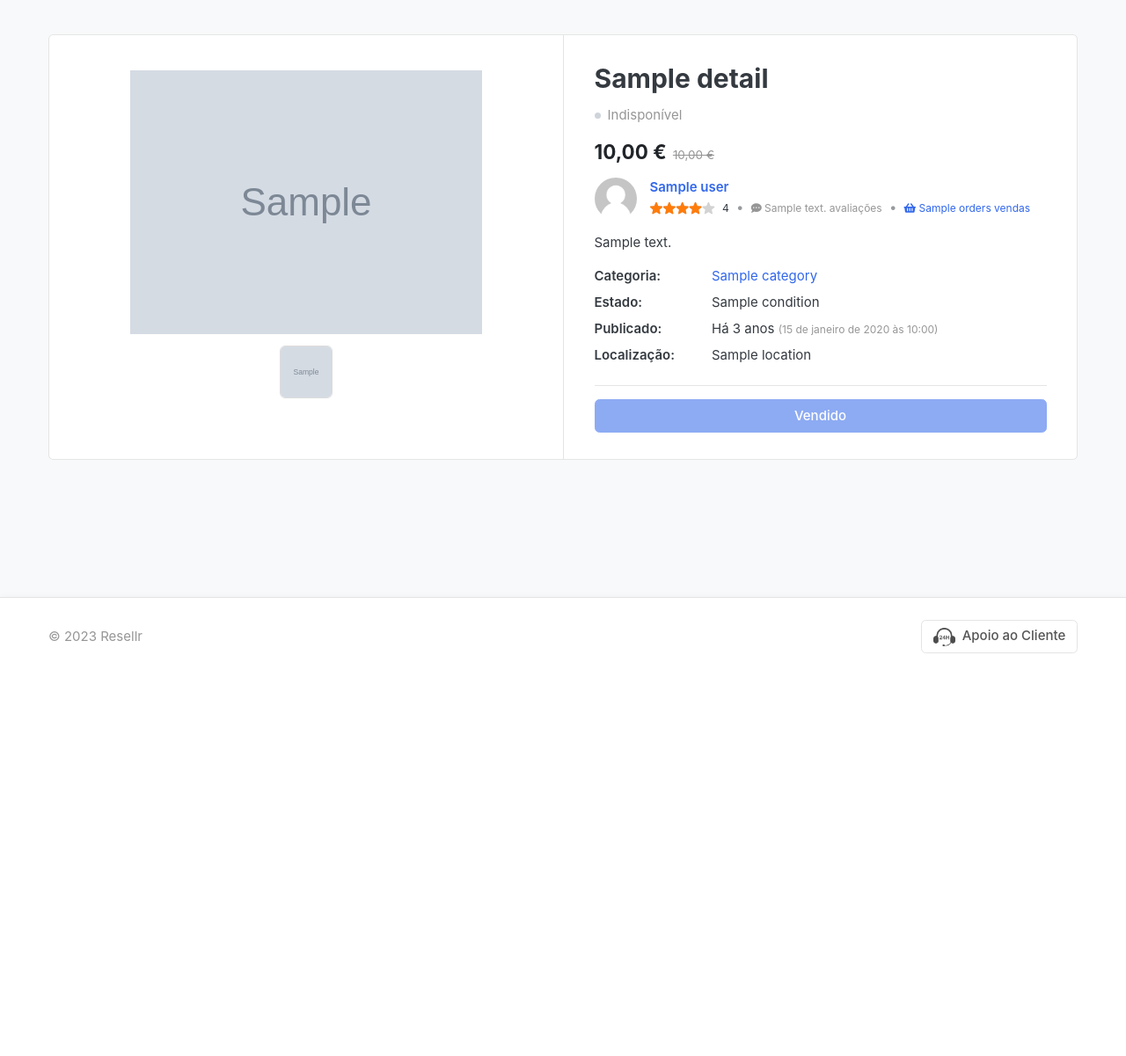
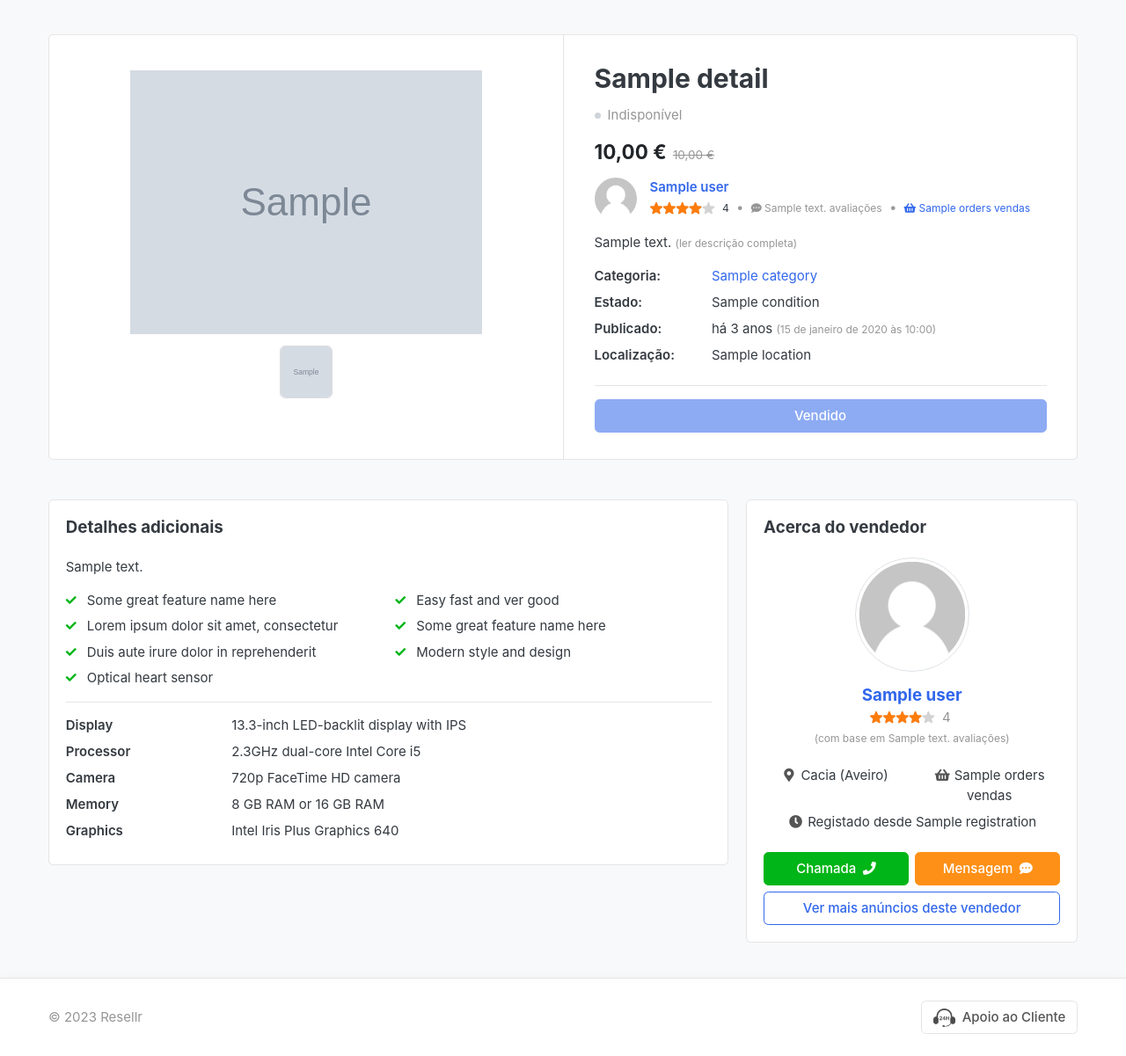
Before and after one commit to jtsimoes/EGS, a Flask app: template frontend/templates/item.html in a window 1280 px wide. Shown: the part 210-1411 px from the top of the page at 88% size. Before the commit the page ends 953 px from the top, so only its background shows below. Run offline with Flask 2, Linux system fonts and the light colour scheme; the template is opened without the code that fills it: most values are stand-ins (such as "Sample title", 1, 10 or a date in 2020); grey boxes marked "Sample" are stand-in pictures; some web fonts are replaced.

Commit message:
Added overview and seller components on item details template

```diff
--- a/frontend/main.py
+++ b/frontend/main.py
@@ -94,9 +94,11 @@ async def item(request: Request, id: str):
         "rating": float("{:.1f}".format(float(4.46))),
         "orders": 420,  # TODO: Move this to user profile
         "reviews": 68,  # TODO: Move this to user profile
+        "phone": 123456789,  # TODO: Move this to user profile
+        "registration": "2022-01-10 02:34:00",  # TODO: Move this to user profile
         "image": "https://www.slntechnologies.com/wp-content/uploads/2017/08/ef3-placeholder-image.jpg",
         "quantity": 5,  # TODO: Remove this
-        "location": "Aradas - Aveiro",
+        "location": "Aradas (Aveiro)",
         "condition": "Usado",
         "availability": 1
     }
--- a/frontend/templates/item.html
+++ b/frontend/templates/item.html
@@ -70,9 +70,8 @@
 								</div>
 								<figcaption class="info">
 									<p class="font-weight-bold mb-0 pb-0">
-										<a href="/profiles/TODO" title="Ver mais produtos deste vendedor"
-											data-name="product_desc">{{
-											details.user }}</a>
+										<a href="/profiles/TODO" data-name="product_desc">
+											{{ details.user }}</a>
 									</p>
 									<div class="rating-wrap">
 										<ul class="rating-stars">
@@ -96,12 +95,15 @@
 								</figcaption>
 							</figure>
 
-							<p class="text-justify">{{ details.description }}</p>
+							<p class="text-justify">{{ details.description | truncate(200, False, '...') }}
+								<a href="#details" class="text-muted small">(ler descrição completa)</a>
+							</p>
 
 							<dl class="row">
 								<dt class="col">Categoria:</dt>
 								<dd class="col-sm-9">
-									<a href="/items?category=TODO" title="Ver mais produtos nesta categoria">{{ details.category }}</a>
+									<a href="/items?category=TODO" title="Ver mais anúncios nesta categoria">
+										{{ details.category }}</a>
 								</dd>
 							</dl>
 							<dl class="row">
@@ -157,19 +159,104 @@
 
 
 
-		<!-- ============================ PRODUCT FEEDBACK & RELATED PRODUCTS ================================= -->
-		<div class="row mt-4 justify-content-between">
-			<div class="col-md-8 pr-5" id="product-feedback"></div>
 
-			<div class="col-md-4 pt-5 mt-3" id="section-related" style="display: none;">
-				<div class="card mt-5">
-					<div class="card-body" id="product-related">
-						<h5 class="card-title mb-4">Produtos sugeridos</h5>
+
+
+		<div class="row mt-5" id="details">
+			<div class="col-lg-8">
+				<!-- =================== COMPONENT SPECS ====================== -->
+				<div class="card">
+					<article class="card-body">
+						<h5 class="card-title mb-4">Detalhes adicionais</h5>
+						<p>{{ details.description }}</p>
+
+						<ul class="list-check cols-two">
+							<li>Some great feature name here</li>
+							<li>Lorem ipsum dolor sit amet, consectetur</li>
+							<li>Duis aute irure dolor in reprehenderit</li>
+							<li>Optical heart sensor</li>
+							<li>Easy fast and ver good</li>
+							<li>Some great feature name here</li>
+							<li>Modern style and design</li>
+						</ul>
+						<hr>
+						<dl class="row">
+							<dt class="col-sm-3">Display</dt>
+							<dd class="col-sm-9">13.3-inch LED-backlit display with IPS</dd>
+
+							<dt class="col-sm-3">Processor</dt>
+							<dd class="col-sm-9">2.3GHz dual-core Intel Core i5</dd>
+
+							<dt class="col-sm-3">Camera</dt>
+							<dd class="col-sm-9">720p FaceTime HD camera</dd>
+
+							<dt class="col-sm-3">Memory</dt>
+							<dd class="col-sm-9">8 GB RAM or 16 GB RAM</dd>
+
+							<dt class="col-sm-3">Graphics</dt>
+							<dd class="col-sm-9">Intel Iris Plus Graphics 640</dd>
+						</dl>
+
+					</article>
+				</div>
+				<!-- =================== COMPONENT SPECS END// ================== -->
+			</div>
+			<div class="col-lg-4">
+				<!-- =================== COMPONENT SELLER ====================== -->
+				<article class="card">
+					<div class="card-body">
+						<h5 class="card-title mb-4">Acerca do vendedor</h5>
+						<div class="mb-3 text-center">
+							<img src="/static/images/misc/avatar.jpg" width="130" height="130"
+								class="img-thumbnail rounded-circle">
+						</div>
+						<div class="mb-3 text-center">
+							<a href="/profiles/TODO" class="h5 title">{{ details.user }}</a>
+							<div class="rating-wrap mb-3">
+								<ul class="rating-stars">
+									<li class="stars-active" style="width:{{ details.rating * 100 / 5 }}%;">
+										<img src="/static/images/icons/stars-active.svg" alt="">
+									</li>
+									<li>
+										<img src="/static/images/icons/stars-disable.svg" alt="">
+									</li>
+								</ul>
+								<span class="label-rating text-muted">{{ details.rating }}</span>
+								<p class="small text-muted mt-1">(com base em {{ details.reviews }} avaliaç{{ 'ão' if
+									details.reviews == 1
+									else 'ões' }})</p>
+							</div>
+						</div>
+						<div class="my-4 text-center">
+							<ul class="cols-two mb-2" style="padding-inline-start: 0;">
+								<p class="mb-0"><i class="fas fa-map-marker-alt fa-fw text-secondary"></i> Cacia
+									(Aveiro)
+								</p>
+								<p class="mb-0"><i class="fas fa-shopping-basket fa-fw text-secondary"></i>
+									{{ details.orders }} venda{{ '' if details.orders == 1 else 's' }}
+								</p>
+							</ul>
+							<p><i class="fas fa-clock fa-fw text-secondary"></i>
+								Registado desde <time id="date-registration">{{ details.registration }}</time>
+							</p>
+						</div>
+						<div class="d-flex justify-content-around mb-2">
+							<a href="tel:{{ details.phone }}" title="Ligar {{ details.phone }}"
+								class="btn btn-success w-100 mr-2">
+								Chamada<i class="ml-2 fa fa-phone"></i>
+							</a>
+							<a href="/messages/TODO" class="btn btn-warning w-100">
+								Mensagem<i class="ml-2 fa fa-comment-dots"></i>
+							</a>
+						</div>
+						<a href="/profiles/TODO" class="btn w-100 btn-outline-primary">Ver mais anúncios deste
+							vendedor</a>
 					</div>
-				</div>
+				</article>
+				<!-- =================== COMPONENT SELLER END// ================== -->
 			</div>
 		</div>
-		<!-- ============================ PRODUCT FEEDBACK & RELATED PRODUCTS END// ================================= -->
+
 
 	</div>
 </section>
@@ -180,71 +267,6 @@
 {% block scripts %}
 <script>
 	$(document).ready(function () {
-		// Related products counter
-		var i = 0;
-
-		/*
-			$("#product-feedback").append(`
-				<header class="section-heading">
-					<h3>Feedback</h3>
-					<div class="rating-wrap">
-						<ul class="rating-stars stars-lg">
-							<li style="width:${stars}%" class="stars-active">
-								<img src="images/icons/stars-active.svg" alt="">
-							</li>
-							<li>
-								<img src="images/icons/starts-disable.svg" alt="">
-							</li>
-						</ul>
-						<strong class="label-rating text-lg">${rating}<span class="text-muted ml-1"> | <i class="fas fa-comment-dots ml-1 mr-1"></i> ${reviews} avaliaç${reviews != 1 ? "ões" : "ão"}</span></strong>
-					</div>
-				</header>
-			`);
-
-			$("#product-feedback").append(`
-				<article class="box mb-3">
-					<div class="icontext w-100">
-						<img src="${products[key].feedback[count].avatar}" class="img-xs icon rounded-circle" alt="">
-						<div class="text">
-							<span class="date text-muted float-right">${products[key].feedback[count].date}</span>
-							<h6 class="mb-1">${products[key].feedback[count].name}</h6>
-							<ul class="rating-stars">
-								<li style="width:${(products[key].feedback[count].rating * 100 / 5).toFixed(0)}%" class="stars-active">
-									<img src="images/icons/stars-active.svg" alt="">
-								</li>
-								<li>
-									<img src="images/icons/starts-disable.svg" alt="">
-								</li>
-							</ul>
-							<span class="label-rating text-warning">${products[key].feedback[count].rating}</span>
-						</div>
-					</div>
-					<p class="mt-3">${products[key].feedback[count].comment}</p>
-				</article>
-			`);
-
-
-
-
-			// Show 3 random suggested products from the products list
-			if (i < 3) {
-				$("#product-related").append(`
-						<article class="itemside mb-3">
-							<a href="product.html?id=${products[key].id}" class="aside">
-								<img src="${products[key].image}" width="96" height="96" class="img-sm img-thumbnail">
-								<div class="info">
-									<a href="product.html?id=${products[key].id}" class="title mb-1">${products[key].name}</a>
-									<p class="text-muted small my-1">Produtor: ${products[key].producer}</p>
-									<strong class="price">${products[key].price}€<small class="text-muted"> /kg</small></strong>
-								</div>
-							</a>
-						</article>
-					`);
-				i++;
-			}
-
-			*/
-
 		$('#smartcart').smartCart();
 
 		$('.price, .price-old').each(function () {
@@ -287,7 +309,7 @@
 		if (string == 'este minuto') {
 			string = 'agora mesmo'
 		}
-		$('#date').text(string.charAt(0).toUpperCase() + string.slice(1));
+		$('#date').text(string);
 
 		$('#date-full').text('(' + new Intl.DateTimeFormat('pt-PT', {
 			year: 'numeric',
@@ -296,6 +318,13 @@
 			hour: 'numeric',
 			minute: 'numeric'
 		}).format(date) + ')');
+
+		let since = new Date($('#date-registration').text());
+		$('#date-registration').text(new Intl.DateTimeFormat('pt-PT', {
+			year: 'numeric',
+			month: 'long',
+			day: 'numeric'
+		}).format(since));
 
 		$('#add-cart.sc-add-to-cart').click(function () {
 			$(this).hide().next('.sc-remove-from-cart').show();
```
